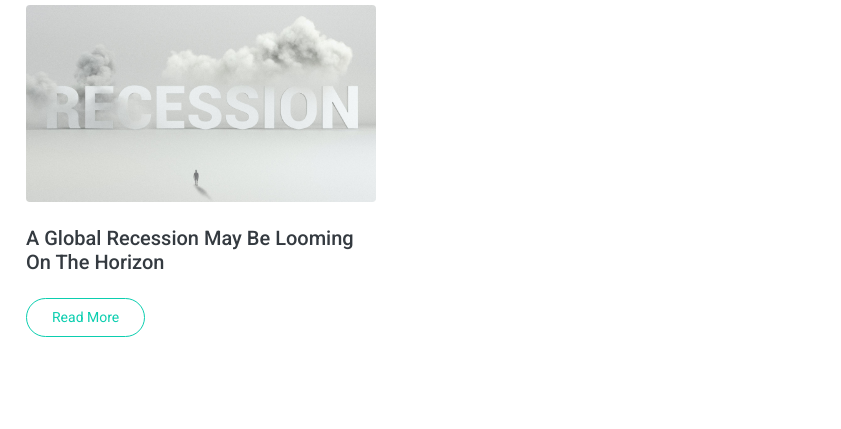
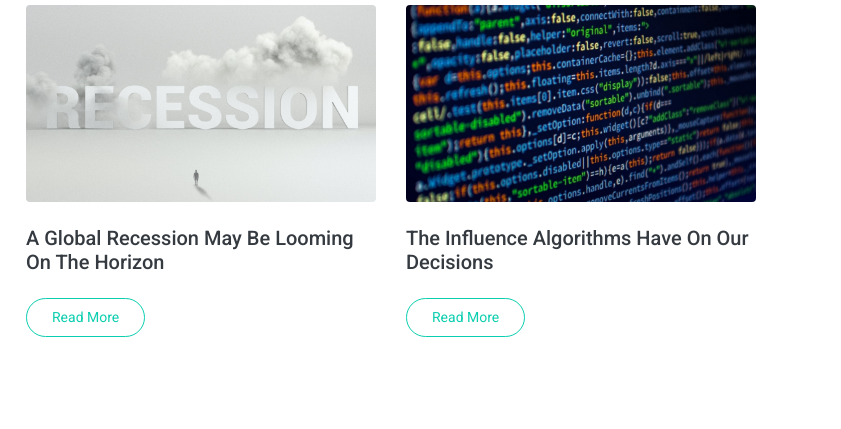
Before and after one commit to Karthik-beta/Portfolio, a plain HTML site: page index.html in a window 1280 px wide. Shown: the part 3247-3676 px from the top of the page, 439-1280 px from the left. Drawn offline with nearby package versions, Linux system fonts and the light colour scheme.

Commit message:
Update index.html

```diff
--- a/index.html
+++ b/index.html
@@ -511,18 +511,18 @@
                     <h5 class="font-weight-medium mb-4">A Global Recession May Be Looming On The Horizon</h5>
                     <a class="btn btn-sm btn-outline-primary py-2" href="https://karthikpar.medium.com/a-global-recession-may-be-looming-on-the-horizon-6ccce0046ba4">Read More</a>
                 </div>
-                <!--<div class="col-lg-4 mb-5">
+                <div class="col-lg-4 mb-5">
                     <div class="position-relative mb-4">
-                        <img class="img-fluid rounded w-100" src="img/blog-3.jpg" alt="">
-                        <div class="blog-date">
+                        <img class="img-fluid rounded w-100" src="img/algo.jpg" alt="">
+                        <!--<div class="blog-date">
                             <h4 class="font-weight-bold mb-n1">01</h4>
                             <small class="text-white text-uppercase">Jan</small>
-                        </div>
+                        </div>-->
                     </div>
-                    <h5 class="font-weight-medium mb-4">Rebum lorem no eos ut ipsum diam tempor sed rebum elitr ipsum</h5>
-                    <a class="btn btn-sm btn-outline-primary py-2" href="">Read More</a>
+                    <h5 class="font-weight-medium mb-4">The Influence Algorithms Have On Our Decisions</h5>
+                    <a class="btn btn-sm btn-outline-primary py-2" href="https://karthikpar.medium.com/the-influence-algorithms-have-on-our-decisions-a55b478f74c1">Read More</a>
                 </div>
-            </div>-->
+            </div>
         </div>
     </div>
     <!-- Blog End -->
```
